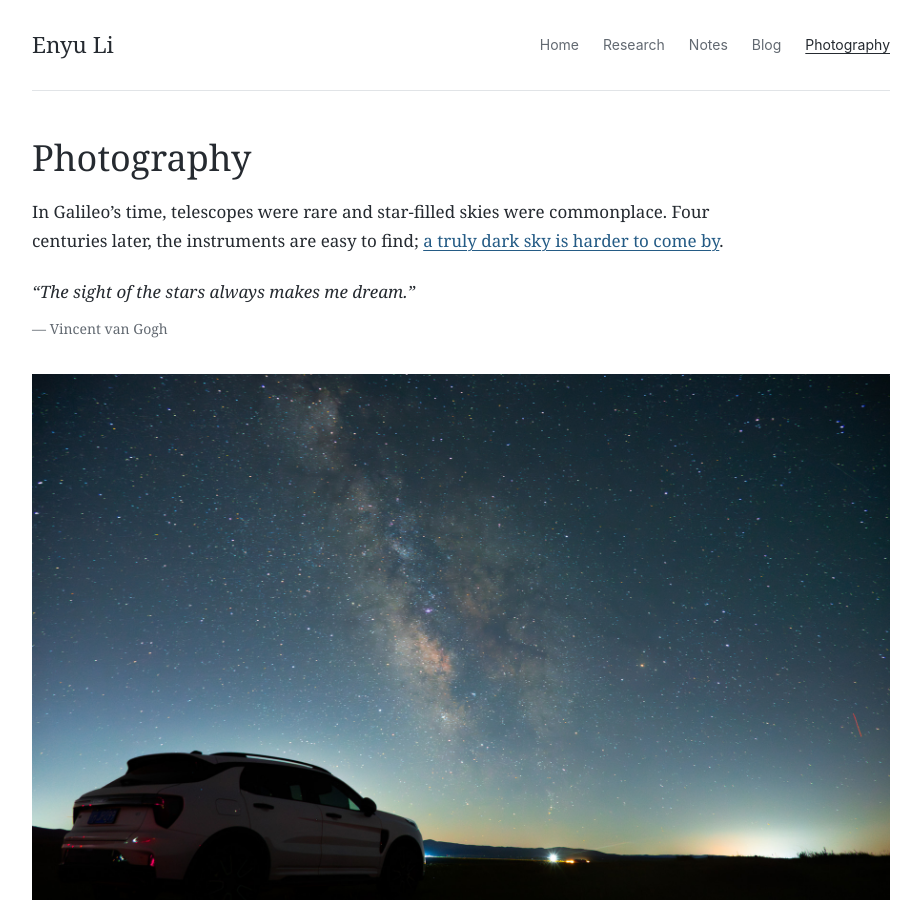
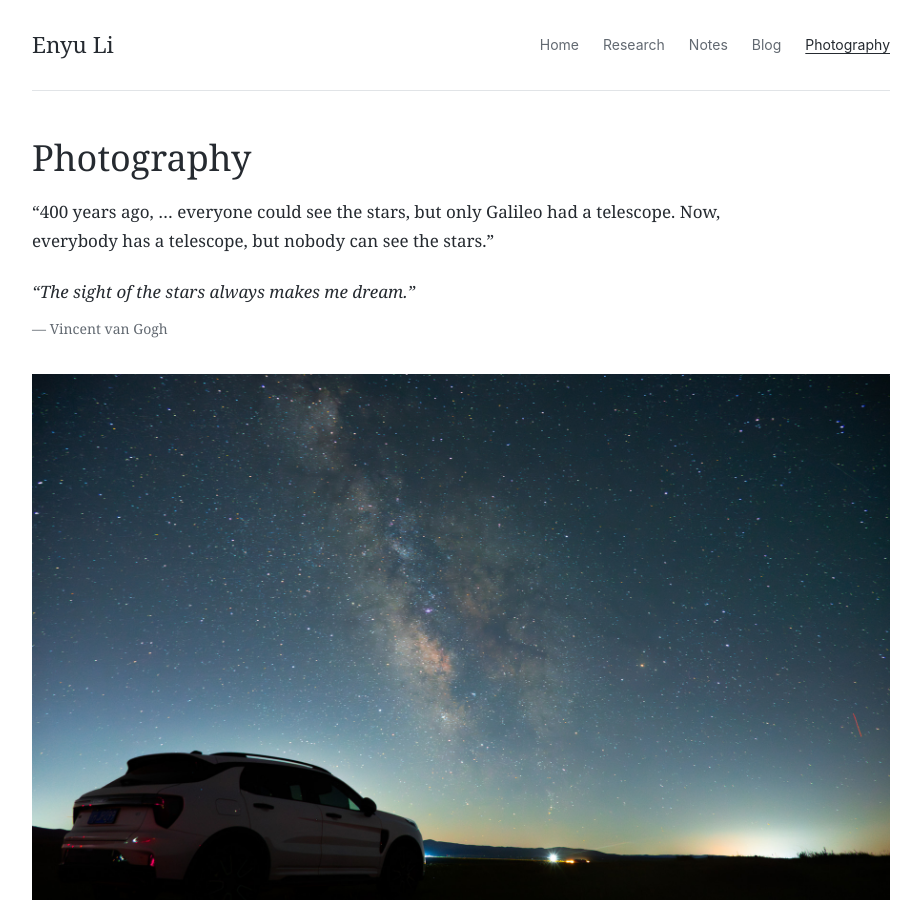
Before and after one commit to Enyu2023/Enyu2023.github.io, a Jekyll site: the page built from photography.html, in a window 1280 px wide and 900 px high. Shown: the whole window, without its empty margins (179-1100 px from the left). Built offline with Jekyll 4.4.1, drawn with Linux system fonts in a browser that asks for light colours.

Commit message:
Use the Galileo quotation without an article link

```diff
--- a/_data/photography.yml
+++ b/_data/photography.yml
@@ -1,7 +1,6 @@
 intro: >-
-  In Galileo’s time, telescopes were rare and star-filled skies were commonplace.
-  Four centuries later, the instruments are easy to find;
-  [a truly dark sky is harder to come by](https://www.theatlantic.com/technology/archive/2013/07/let-there-be-night/278070/).
+  “400 years ago, … everyone could see the stars, but only Galileo had a telescope.
+  Now, everybody has a telescope, but nobody can see the stars.”
 quote:
   text: "The sight of the stars always makes me dream."
   attribution: "Vincent van Gogh"
```
